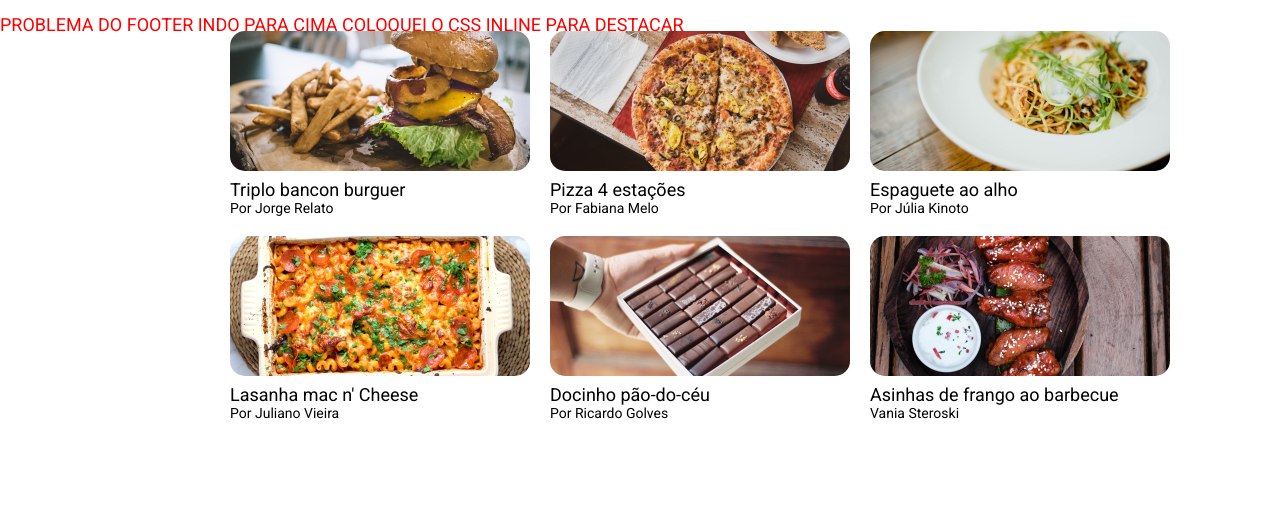
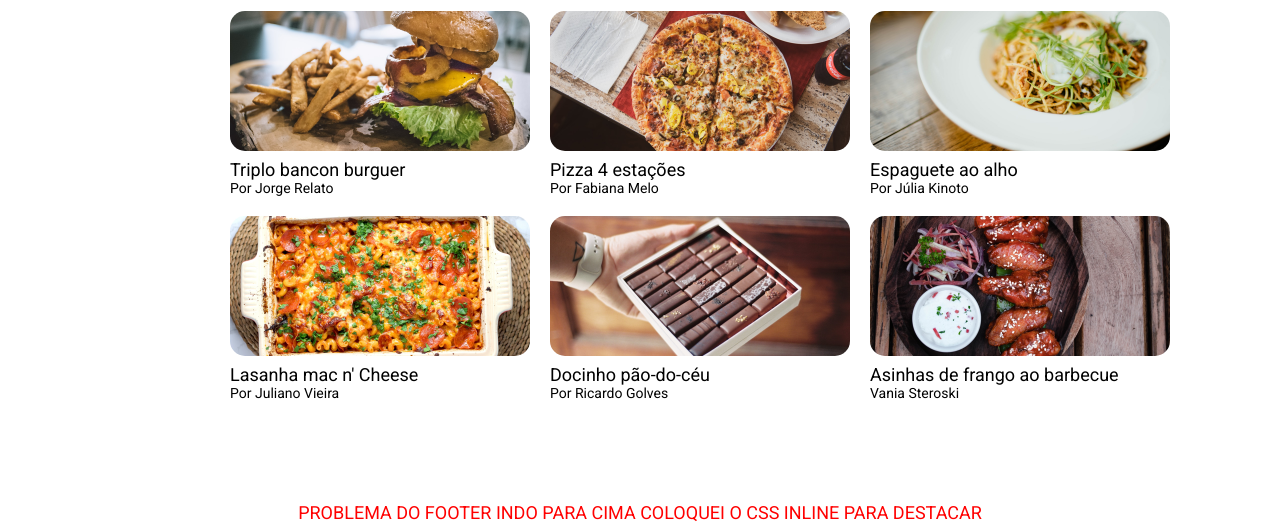
Before and after one commit to raphaelpavani/foodfy, a plain HTML site: page index.html in a window 1280 px wide. Shown: the part 605-1132 px from the top of the page. Before the commit the page ends 1026 px from the top, so only its background shows below. Drawn offline with Linux system fonts and the light colour scheme.

Commit message:
fixed: removi o position absolute da classe cards

```diff
--- a/index.css
+++ b/index.css
@@ -71,7 +71,6 @@ h1 {
   display: grid;
   grid-template-columns: 1fr 1fr 1fr;
   gap: 20px;
-  position: absolute;
   width: 940px;
 }
 
@@ -89,11 +88,8 @@ h1 {
   font-size: 14px;
   line-height: 16px;
 }
-/*
+
 .footer {
-  position: absolute;
-  bottom: -300px;
-  left: 40%;
+  position: relative;
   text-align: center;
 }
-*/
```
Also changed, not shown: index.html (+2 -0 lines).
